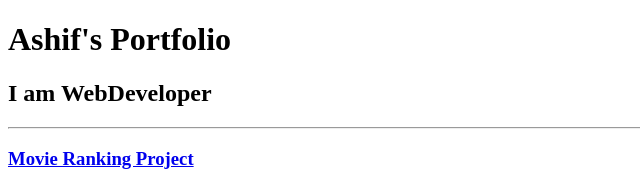
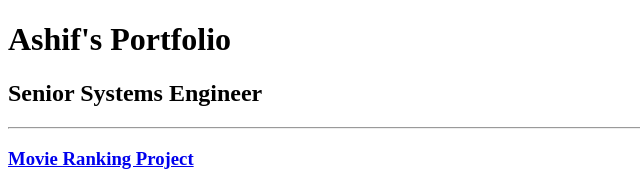
Before and after one commit to ashiflattannavar/html-portfolio, a plain HTML site: page index.html in a window 1280 px wide. Shown: the top 171 px of the page, without its empty margins (0-640 px from the left). Drawn offline with Linux system fonts and the light colour scheme.

Commit message:
Update index.html

```diff
--- a/index.html
+++ b/index.html
@@ -7,7 +7,7 @@
     </head>
     <body>
         <h1>Ashif's Portfolio</h1>
-        <h2>I am WebDeveloper</h2>
+        <h2>Senior Systems Engineer</h2>
         <hr/>
         <h3><a href="public/movie-ranking.html">Movie Ranking Project</a></h3><br/>
         <img src="./assets/images/movie-ranking.png" height="200" alt="Movieranking"/>
```
